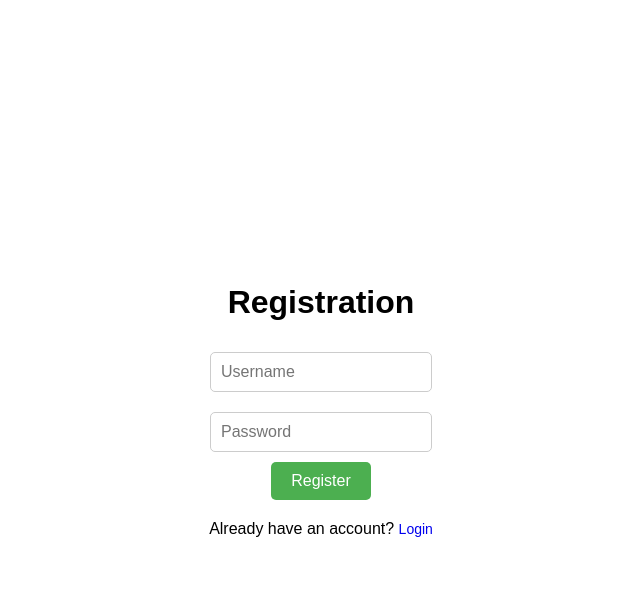
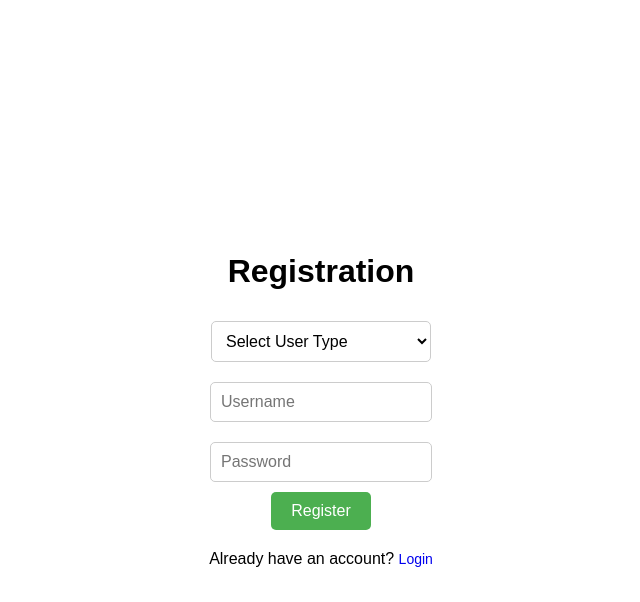
Before and after one commit to SENG-350-2024-fall/Team12, a Flask app: page /register in a window 1280 px wide. Shown: the top 602 px of the page, without its empty margins (319-959 px from the left). Run offline with Flask 3, Linux system fonts and the light colour scheme.

Commit message:
nurse page and new database

```diff
--- a/app.py
+++ b/app.py
@@ -5,6 +5,7 @@ from flask_wtf import FlaskForm
 from wtforms import StringField, PasswordField, SubmitField
 from wtforms.validators import InputRequired, Length, ValidationError
 from flask_bcrypt import Bcrypt
+from wtforms import StringField, PasswordField, SubmitField, SelectField
 
 '''
 The following code was modified from:
@@ -44,6 +45,7 @@ class User(db.Model, UserMixin):
     id = db.Column(db.Integer, primary_key=True)
     username = db.Column(db.String(20), nullable=False, unique=True)
     password = db.Column(db.String(80), nullable=False)
+    user_type = db.Column(db.String(20), nullable=False)
 
 class EmergencyRoom(db.Model):
     id = db.Column(db.Integer, primary_key=True)
@@ -60,6 +62,13 @@ class RegisterForm(FlaskForm):
 
     password = PasswordField(validators=[
                              InputRequired(), Length(min=8, max=20)], render_kw={"placeholder": "Password"})
+
+    user_type = SelectField('User Type', choices=[
+    ('', 'Select User Type'),  # Placeholder option
+    ('nurse', 'Nurse'),
+    ('patient', 'Patient'),
+    ('admin', 'Admin')
+    ], validators=[InputRequired(message="Please select a user type")])
 
     submit = SubmitField('Register')
     #make sure that the username doesnt already exist
@@ -79,6 +88,7 @@ class LoginForm(FlaskForm):
     password = PasswordField(validators=[
                              InputRequired(), Length(min=8, max=20)], render_kw={"placeholder": "Password"})
 
+
     submit = SubmitField('Login') #built in function from FlaskForm. Login is the nae on the button
 
 #home route so the html page that will render when your at home
@@ -95,7 +105,17 @@ def login():
         if user: # if a user exists
             if bcrypt.check_password_hash(user.password, form.password.data):
                 login_user(user) # login user once again is a built in function with flask login
-                return redirect(url_for('dashboard')) # everything is correct so go to dashboard
+
+
+                if user.user_type == 'patient':
+                    return redirect(url_for('dashboard'))
+                elif user.user_type == 'nurse':
+                    return redirect(url_for('nurse_dashboard'))
+                elif user.user_type == 'admin':
+                    return redirect(url_for('admin_dashboard'))
+                elif user.user_type == 'physician':
+                    return redirect(url_for('physician_dashboard'))
+
             else:
                 flash('Invalid password. Please try again.', 'danger') #messaging for invalid password
         else:
@@ -108,6 +128,11 @@ def login():
 @login_required
 def dashboard():
     return render_template('dashboard.html')
+
+@app.route('/nurse_dashboard', methods=['GET', 'POST'])
+@login_required
+def nurse_dashboard():
+    return render_template('nurse_dashboard.html')
 
 # log out page
 @app.route('/logout', methods=['GET', 'POST'])
@@ -123,7 +148,11 @@ def register():
 
     if form.validate_on_submit(): # make sure valid data is inputted
         hashed_password = bcrypt.generate_password_hash(form.password.data) # encrypt password
-        new_user = User(username=form.username.data, password=hashed_password) # add to database
+        new_user = User(
+            username=form.username.data,
+            password=hashed_password,
+            user_type=form.user_type.data  # Save the selected user type
+        )
 
         try:
             db.session.add(new_user)
--- a/static/register.css
+++ b/static/register.css
@@ -77,3 +77,23 @@ input[type="submit"]:hover {
     background-color: #f8d7da;
     color: #721c24;
 }
+select {
+    width: 220px; /* Adjust width to match input fields */
+    padding: 10px;
+    margin: 10px 0;
+    border: 1px solid #ccc;
+    border-radius: 5px;
+    font-size: 16px;
+    color: black;
+    background-color: #fff;
+}
+
+/* Style for non-selectable placeholder */
+select option:first-child {
+    color:rgb(111, 111, 111);
+}
+
+/* Optional: hover effect for consistency */
+select:hover {
+    border-color: #888;
+}
--- a/templates/register.html
+++ b/templates/register.html
@@ -23,6 +23,7 @@
     {% endwith %}
         <form id="form" method="POST" action="">
             {{ form.hidden_tag() }}
+            {{ form.user_type }}
             {{ form.username }}
             {{ form.password }}
             {{ form.submit }}
```
Also changed, not shown: templates/nurse_dashboard.html (added, +24 -0 lines), instance/database.db.
